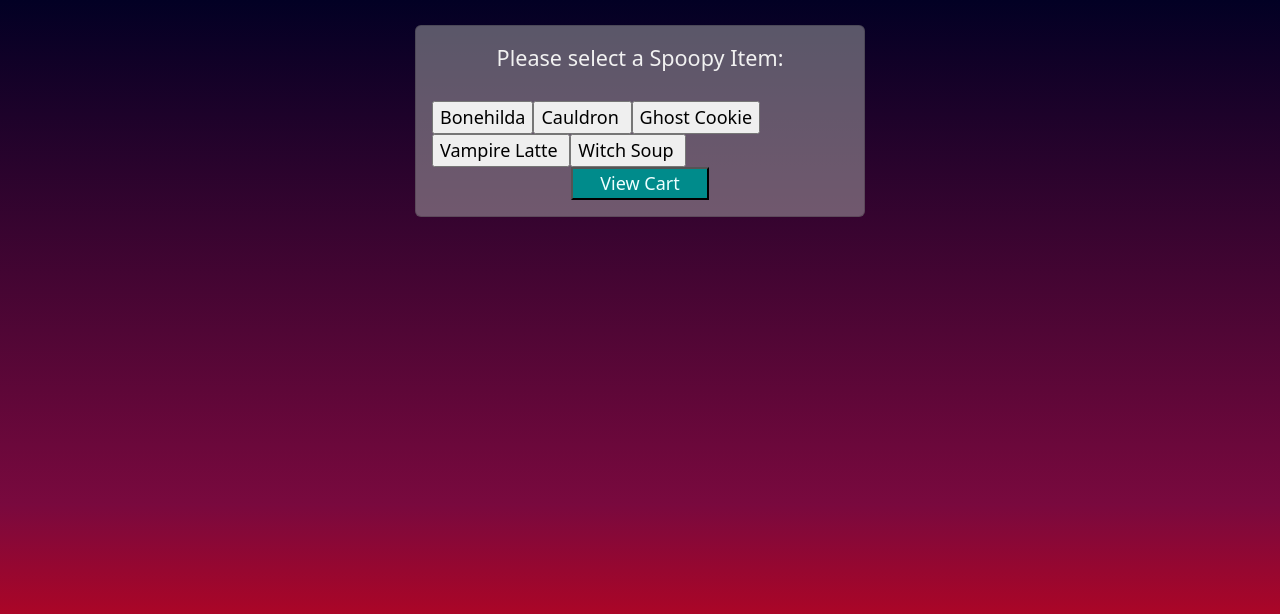
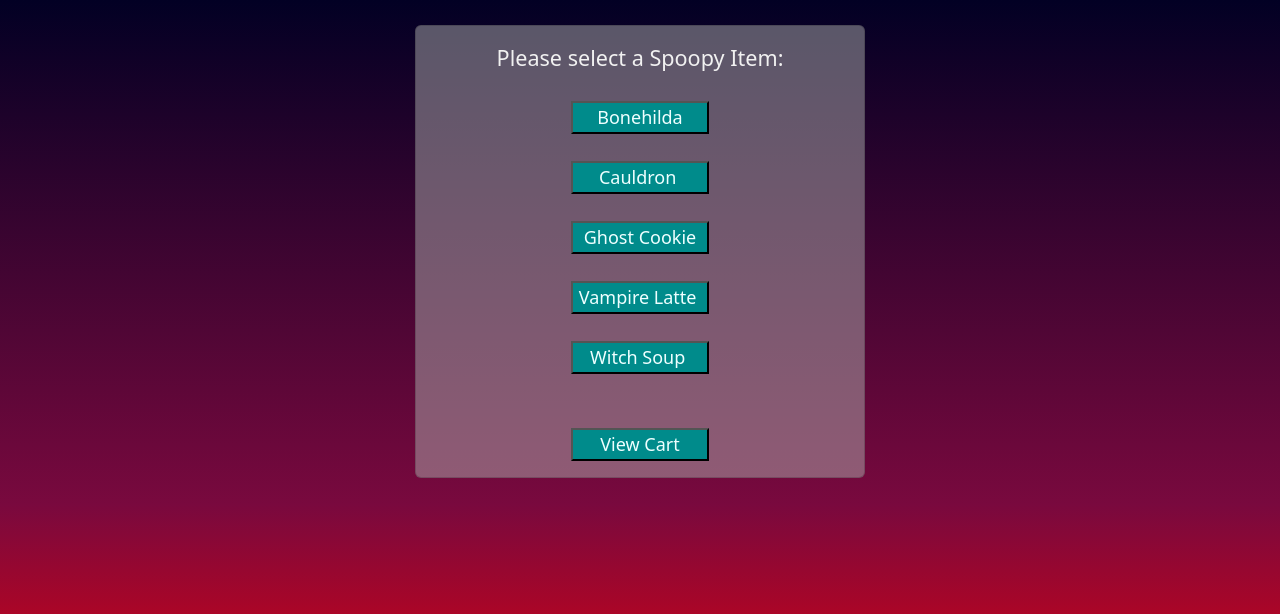
Before and after one commit to CMACully/HalloweenShop, a PHP site: page / in a window 1280 px wide. Shown: the top 614 px of the page. Run offline with PHP 8.4, Linux system fonts and the light colour scheme; data comes from the database, SQL or seed files in the repository.

Commit message:
fixed styles

```diff
--- a/view/orderForm.php
+++ b/view/orderForm.php
@@ -5,7 +5,7 @@
     <?php
         foreach($goodies as $goodie)
         {
-            echo("<input type='submit' value='${goodie[1]}' name='action'>");
+            echo("<input class='buttonColor d-grid gap-2 col-4 mx-auto' type='submit' value='${goodie[1]}' name='action'><br>");
 
         }
     ?>
```
